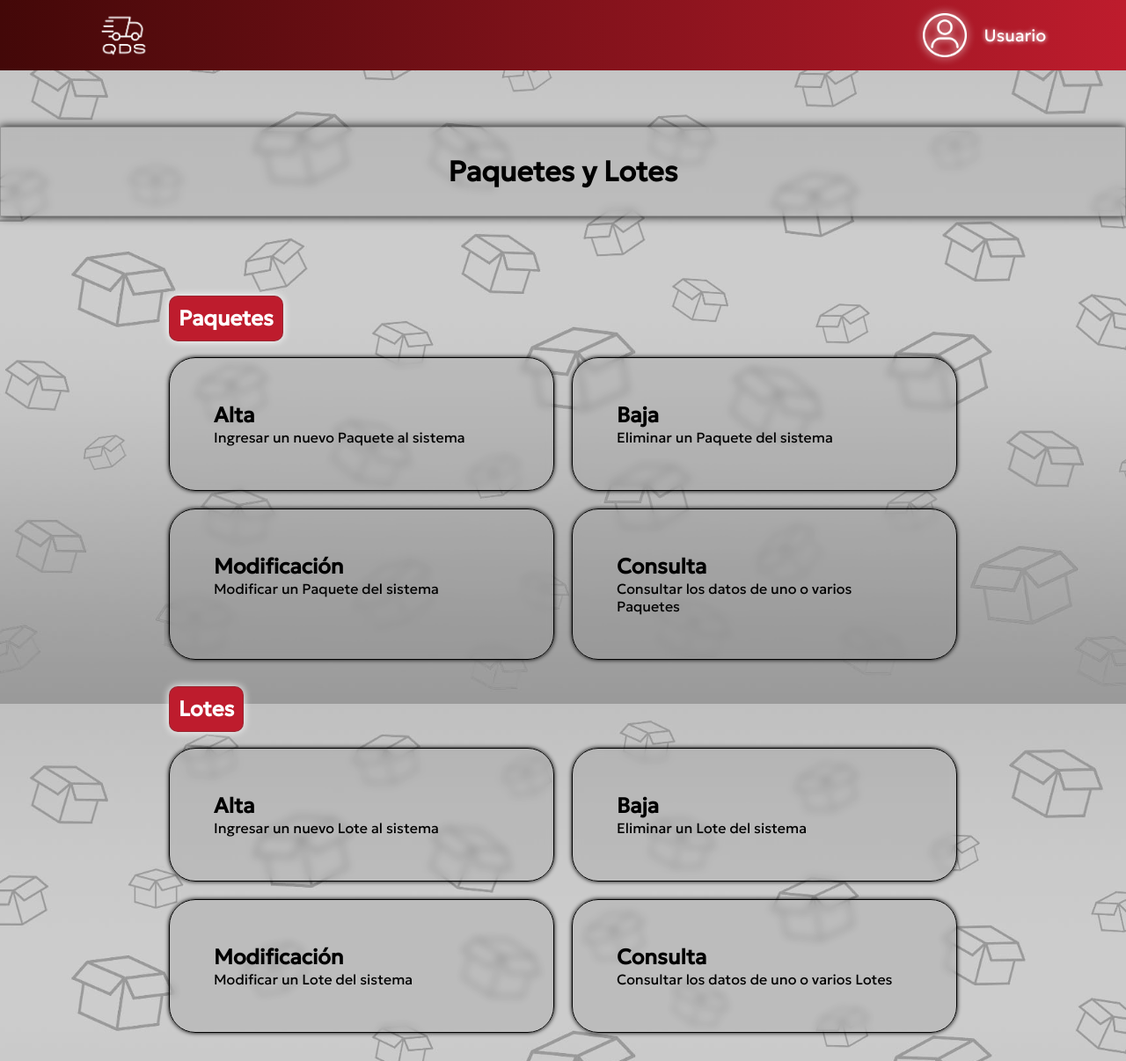
After one commit to Amadeusgzr/QDS, a PHP site: page /vistas/Backoffice/op-paq-lotes.php in a window 1280 px wide. The commit adds this page. Shown: the whole page at 88% size. Run offline with PHP 8.4, Linux system fonts and the light colour scheme.

Commit message:
Version 3.5

```diff
--- /dev/null
+++ b/vistas/Backoffice/op-paq-lotes.php
@@ -0,0 +1,50 @@
+<?php
+echo "<link rel='stylesheet' href='../css/estilos.css'>";
+require '../plantillas/headerIngresado.php';
+require '../plantillas/menu-cuenta.php';
+
+?>
+
+<h1 id="h1-camioneros">Paquetes y Lotes</h1>
+
+<main id="main-doble">
+    <div class="opcion-doble">
+    <h2 class="h2-doble">Paquetes</h2>
+        <a href="" class="opcion-aplicacion-2" id="op1">
+            <h2>Alta</h2>
+            <p>Ingresar un nuevo Paquete al sistema</p>
+        </a>
+        <a href="" class="opcion-aplicacion-2" id="op2">
+            <h2>Baja</h2>
+            <p>Eliminar un Paquete del sistema</p>
+        </a>
+        <a href="" class="opcion-aplicacion-2" id="op3">
+            <h2>Modificación</h2>
+            <p>Modificar un Paquete del sistema</p>
+        </a>
+        <a href="" class="opcion-aplicacion-2" id="op4">
+            <h2>Consulta</h2>
+            <p>Consultar los datos de uno o varios Paquetes</p>
+        </a>
+    </div>
+
+    <div class="opcion-doble">
+    <h2 class="h2-doble">Lotes</h2>
+        <a href="" class="opcion-aplicacion-2" id="op1">
+            <h2>Alta</h2>
+            <p>Ingresar un nuevo Lote al sistema</p>
+        </a>
+        <a href="" class="opcion-aplicacion-2" id="op2">
+            <h2>Baja</h2>
+            <p>Eliminar un Lote del sistema</p>
+        </a>
+        <a href="" class="opcion-aplicacion-2" id="op3">
+            <h2>Modificación</h2>
+            <p>Modificar un Lote del sistema</p>
+        </a>
+        <a href="" class="opcion-aplicacion-2" id="op4">
+            <h2>Consulta</h2>
+            <p>Consultar los datos de uno o varios Lotes</p>
+        </a>
+    </div>
+</main>
--- a/vistas/css/estilos.css
+++ b/vistas/css/estilos.css
@@ -1115,6 +1115,83 @@ label[for="radio-lote-no"]{
 
 /************************************************
 *                                               *
+*            ADMINISTRADOR                      *
+*                                               *
+*************************************************/
+
+/***** CAMIONEROS *****/
+
+#h1-camioneros{
+    text-align: center;
+    margin: 2em auto;
+    padding: 30px;
+    background-color: #86858536;
+    border: 1px solid #4040404d;
+    backdrop-filter: blur(5px);
+    box-shadow: 0 0 10px;
+}
+
+.opcion-aplicacion-2{
+    background-color: #86858536;
+    border: 1px solid #000;
+    backdrop-filter: blur(5px);
+    padding: 50px;
+    user-select: none;
+    transition-duration: .1s;
+    color: #000;
+    text-decoration: none;
+    box-shadow: 0 0 5px;
+    border-radius: 30px;
+}
+
+.opcion-aplicacion-2:hover{
+    transform: scale(1.01);
+}
+
+.opcion-aplicacion-2:visited{
+    color: #000;
+}
+
+#main-doble{
+    width: 70%;
+    min-width: 1350px;
+    max-width: 1360px;
+    display: flex;
+    justify-content: space-between;
+    margin: 10em auto 2em auto;
+}
+
+.opcion-doble{
+    display: grid;
+    grid-gap: 20px;
+    justify-content: center;
+    grid-template-columns: repeat(2,minmax(200px, 300px));
+    flex-wrap: wrap;
+}
+
+#div-h2{
+    padding: 20px;
+    width: 95%;
+    display: flex;
+    justify-content: space-around;
+}
+
+.h2-doble{
+    display: inline;
+    padding: 10px;
+    color: #fff;
+    background-color: var(--color-principal);
+    border: 1px solid #4040404d;
+    backdrop-filter: blur(5px);
+    box-shadow: 0 0 10px;
+    position: absolute;
+    z-index: 10;
+    transform: translateY(-70px);
+    border-radius: 10px;
+}
+
+/************************************************
+*                                               *
 *            MEDIA QUERIES                      *
 *                                               *
 *************************************************/
@@ -1123,6 +1200,16 @@ label[for="radio-lote-no"]{
 
     #div-footer1{
         flex-grow: 1;
+    }
+
+    #main-doble{
+        min-width: 300px;
+        flex-direction: column;
+        gap: 100px;
+    }
+
+    .opcion-doble{
+        grid-template-columns: repeat(2,minmax(250px, 500px));
     }
 
 }
@@ -1331,6 +1418,10 @@ label[for="radio-lote-no"]{
         font-size: calc(1vw + .4em);
     }
 
+    .opcion-doble{
+        grid-template-columns: repeat(auto-fit, minmax(300px, 1fr));
+    }
+
 }
 
 @media screen and (max-width: 413px){
--- a/vistas/plantillas/headerIngresado.php
+++ b/vistas/plantillas/headerIngresado.php
@@ -3,7 +3,7 @@
 <head>
     <meta charset="UTF-8">
     <meta name="viewport" content="width=device-width, initial-scale=1.0">
-    <link rel="icon" href="img/logoRojo.png">
+    <link rel="icon" href="../img/logoRojo.png">
     <link href="https://fonts.googleapis.com/css2?family=Geologica&display=swap" rel="stylesheet">
     <title>QDS</title>
 </head>
```
Also changed, not shown: vistas/Backoffice/aplicacion-administrador.php (+5 -6 lines), vistas/Backoffice/op-almacenes.php (added, +50 -0 lines), vistas/Backoffice/op-camioneros.php (added, +27 -0 lines), vistas/Backoffice/op-camiones.php (added, +27 -0 lines), vistas/Backoffice/op-rutas-tray.php (added, +50 -0 lines).
